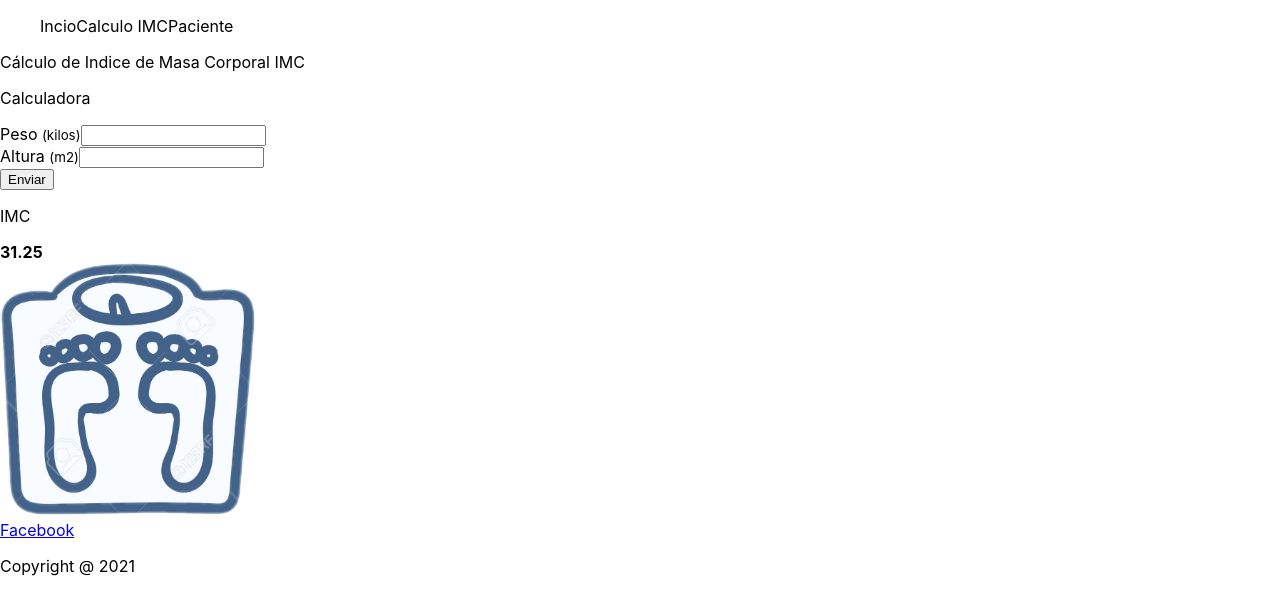
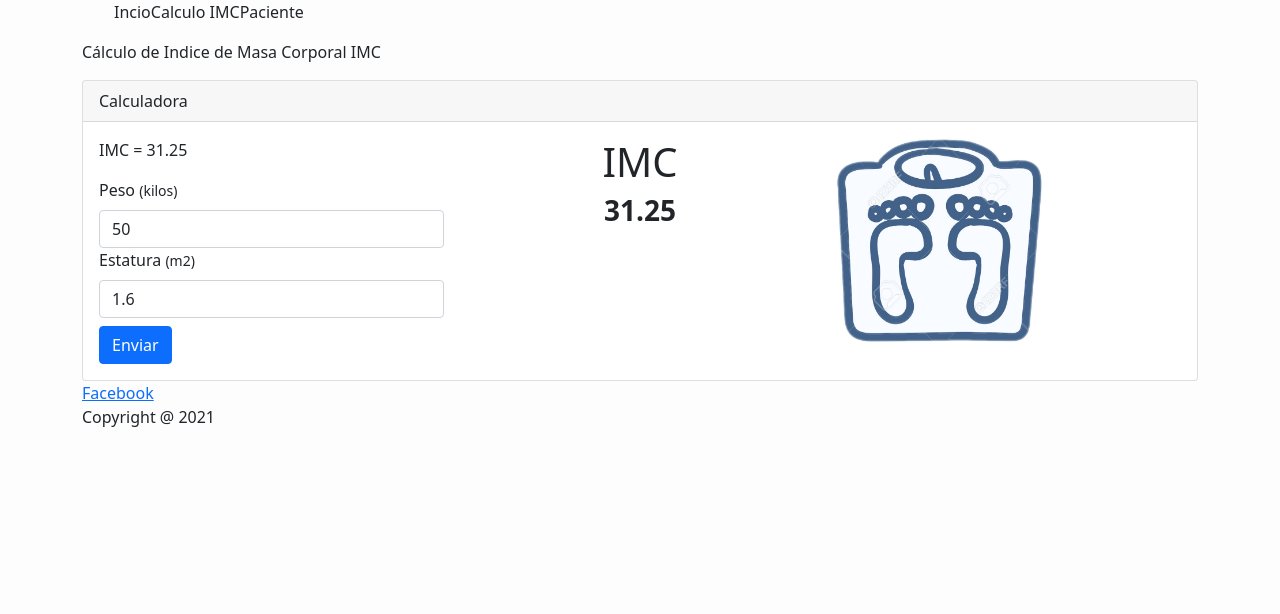
Before and after one commit to academia-geek/imc-c6-1, a React (Create React App) app: page / in a window 1280 px wide. Shown: the top 614 px of the page. Built offline with nearby package versions, Linux system fonts and the light colour scheme.

Commit message:
Ciclo de vida en componentes clase

```diff
--- a/package.json
+++ b/package.json
@@ -6,7 +6,10 @@
     "@testing-library/jest-dom": "^5.11.4",
     "@testing-library/react": "^11.1.0",
     "@testing-library/user-event": "^12.1.10",
+    "bootstrap": "^5.0.0",
+    "node-sass": "^5.0.0",
     "react": "^17.0.2",
+    "react-bootstrap": "^1.5.2",
     "react-dom": "^17.0.2",
     "react-scripts": "4.0.3",
     "web-vitals": "^1.0.1"
--- a/src/App.js
+++ b/src/App.js
@@ -5,17 +5,22 @@ import SocialMedia from './components/pages/SocialMedia'
 import Copyright from './components/pages/Copyright'
 import CalculadorApp from './components/calculador/CalculadorApp'
 import bascula from './images/bascula-dibujo.png'
+import { Container } from 'react-bootstrap'
+import './sass/style.scss';
+
 function App () {
   return (
     <>
-     <Header title = "Cálculo de Indice de Masa Corporal IMC"/>
-      <Main>
-        <CalculadorApp bascula = {bascula}/>
-      </Main>
-      <Footer>
-          <SocialMedia/>
-          <Copyright/>
-      </Footer>
+      <Container>
+        <Header title='Cálculo de Indice de Masa Corporal IMC' />
+        <Main>
+          <CalculadorApp bascula={bascula} />
+        </Main>
+        <Footer>
+          <SocialMedia />
+          <Copyright />
+        </Footer>
+      </Container>
     </>
   )
 }
--- a/src/components/calculador/BasculaIMC.jsx
+++ b/src/components/calculador/BasculaIMC.jsx
@@ -1,9 +1,10 @@
 import React from 'react'
+import { Image } from 'react-bootstrap'
 
 const BasculaIMC = ({bascula}) => {
     return (
         <article>
-            <img src={bascula}  alt = "logo" style = {{width : "20%"}}/>
+            <Image src={bascula}  alt = "logo" fluid style = {{width : "60%"}}/>
         </article>
     )
 }
--- a/src/components/calculador/CabeceraCalculo.jsx
+++ b/src/components/calculador/CabeceraCalculo.jsx
@@ -1,10 +1,11 @@
 import React from 'react'
+import { Card } from 'react-bootstrap'
 
 const CabeceraCalculo = () => {
     return (
-        <article>
-            <p>Calculadora</p>
-        </article>
+        <>
+            <Card.Header>Calculadora</Card.Header>
+        </>
     )
 }
 
--- a/src/components/calculador/CalculadorApp.jsx
+++ b/src/components/calculador/CalculadorApp.jsx
@@ -1,4 +1,5 @@
 import React from 'react'
+import { Card } from 'react-bootstrap'
 import Cabecera from './CabeceraCalculo'
 import Cuerpo from './CuerpoCalculo'
 class CalculadorApp extends React.Component {
@@ -19,8 +20,10 @@ class CalculadorApp extends React.Component {
 
     return (
       <>
+      <Card>
         <Cabecera/>
         <Cuerpo bascula = {this.props.bascula}/>
+        </Card>
       </>
     )
   }
--- a/src/components/calculador/CuerpoCalculo.jsx
+++ b/src/components/calculador/CuerpoCalculo.jsx
@@ -1,17 +1,28 @@
-import React, { Component } from 'react';
+import React, { Component } from 'react'
 import Formulario from './FormularioCalculo'
 import VerIMC from './VerCalculoIMC'
 import Bascula from './BasculaIMC'
+import { Card, Col, Row } from 'react-bootstrap'
 class CuerpoCalculo extends Component {
-    render() {
-        return (
-            <>
-                <Formulario/>
-                <VerIMC estatura = {1.60} peso = {50}/>
-                <Bascula bascula = {this.props.bascula} />
-            </>
-        );
-    }
+  render () {
+    return (
+      <>
+        <Card.Body>
+          <Row>
+            <Col>
+              <Formulario />
+            </Col>
+            <Col>
+              <VerIMC estatura={1.6} peso={50} />
+            </Col>
+            <Col>
+              <Bascula bascula={this.props.bascula} />
+            </Col>
+          </Row>
+        </Card.Body>
+      </>
+    )
+  }
 }
 
-export default CuerpoCalculo;
+export default CuerpoCalculo
--- a/src/components/calculador/FormularioCalculo.jsx
+++ b/src/components/calculador/FormularioCalculo.jsx
@@ -1,21 +1,67 @@
 import React, { Component } from 'react'
+import { Button, Form } from 'react-bootstrap'
 
 export default class FormularioCalculo extends Component {
-    render() {
-        return (
-            <article>
-                <form>
-                    <div>
-                        <label>Peso <small>(kilos)</small></label>
-                        <input type="number" name = "peso" id = "peso"/>
-                    </div>
-                    <div>
-                        <label>Altura <small>(m2)</small></label>
-                        <input type="number" name="altura" id = "altura"/>
-                    </div>
-                    <button type = "submit" name = "enviar">Enviar</button>
-                </form>
-            </article>
-        )
+  constructor () {
+    super()
+    this.state = {
+      estatura: 1.6,
+      peso: 50
     }
+    this.eventoClik = this.eventoClik.bind(this)
+  }
+
+  eventoClik(e) {
+    e.preventDefault()
+    this.setState({estatura : 1.8})
+  }
+
+  UNSAFE_componentWillMount () {
+    console.log('No se a montado el componente')
+  }
+
+  render () {
+    console.log('Esta renderizando el componente')
+    return (
+      <article>
+        <Form>
+          <p>IMC = {this.state.peso / this.state.estatura}</p>
+          <Form.Group controlId='peso'>
+            <Form.Label>
+              Peso <small>(kilos)</small>
+            </Form.Label>
+            <Form.Control
+              type='number'
+              placeholder='Peso'
+              onKeyUp = {(e) => {
+                this.setState({peso : e.target.value})
+              }}
+              defaultValue={this.state.peso}
+            />
+          </Form.Group>
+          <Form.Group controlId='estatura' className='mb-2'>
+            <Form.Label>
+              Estatura <small>(m2)</small>
+            </Form.Label>
+            <Form.Control
+              type='number'
+              placeholder='Estatura'
+              defaultValue={this.state.estatura}
+            />
+          </Form.Group>
+          <Button
+            variant='primary'
+            type='submit'
+            onClick={this.eventoClik}
+          >
+            Enviar
+          </Button>
+        </Form>
+      </article>
+    )
+  }
+
+  componentDidMount () {
+    console.log('Ya se monto el componente en el DOM')
+  }
 }
--- a/src/components/calculador/VerCalculoIMC.jsx
+++ b/src/components/calculador/VerCalculoIMC.jsx
@@ -2,11 +2,13 @@ import React from 'react'
 
 const VerCalculoIMC = ({ estatura, peso }) => {
   return (
-    <article>
-      <p>IMC</p>
+    <article className = "text-center">
+      <h1>IMC</h1>
+      <h3>
       <span>
         <b>{peso / estatura}</b>
       </span>
+      </h3>
     </article>
   )
 }
--- /dev/null
+++ b/src/sass/style.scss
@@ -0,0 +1,7 @@
+@import "~bootstrap/scss/bootstrap";
+
+$body-color :  #fdfdfd;
+
+body{
+    background-color: $body-color;
+}
```
Also changed, not shown: 1 other file (tests, documents, lock files or other folders).
